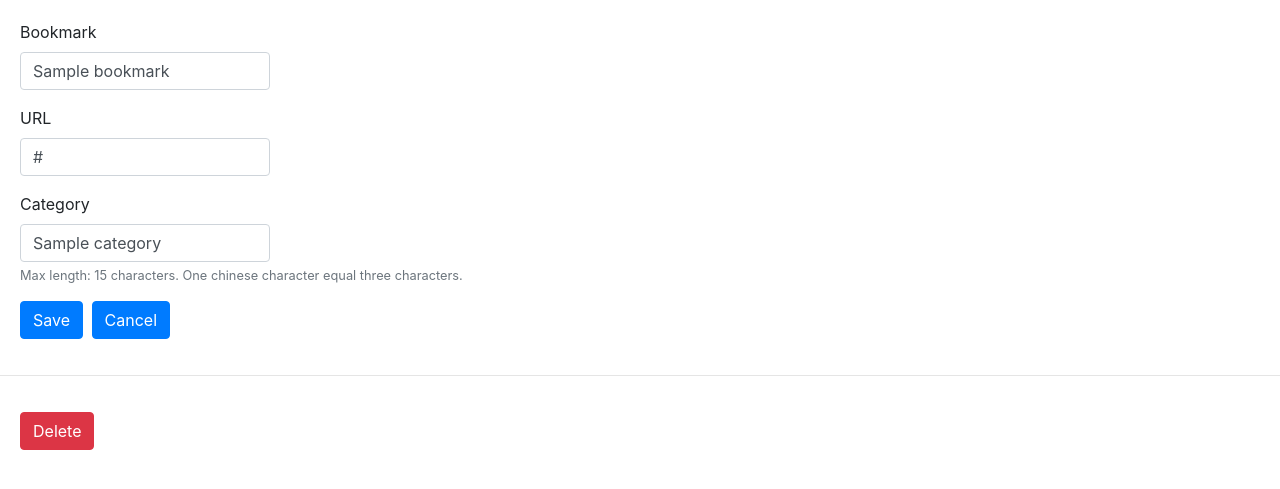
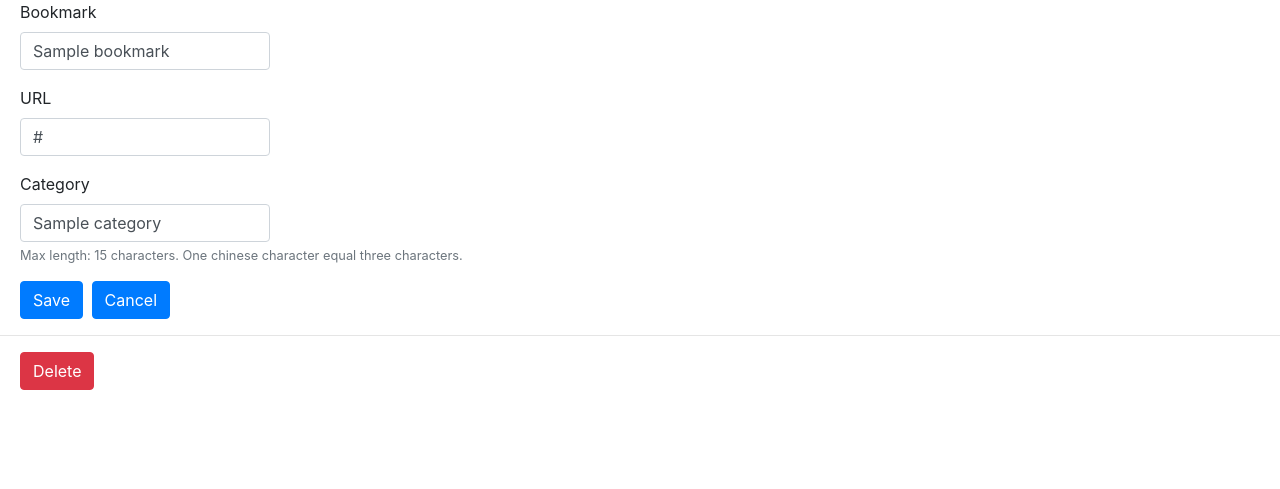
Before and after one commit to sunshineplan/MyBookmarks-old, a Flask app: template MyBookmarks/templates/bookmark/bookmark.html in a window 1280 px wide. Shown: the part 175-664 px from the top of the page. Run offline with Flask 2, Linux system fonts and the light colour scheme; the template is opened without the code that fills it: most values are stand-ins (such as "Sample title", 1, 10 or a date in 2020); parts of the project's set-up code (start-up, migrations or seed data) failed here and were passed over; some libraries are stand-ins or nearby versions.

Commit message:
Update css style

```diff
--- a/MyBookmarks/static/style.css
+++ b/MyBookmarks/static/style.css
@@ -109,7 +109,7 @@ td {
 }
 
 form {
-    padding: 20px;
+    padding: 0 20px;
 }
 
 .form-control {
--- a/MyBookmarks/templates/base.html
+++ b/MyBookmarks/templates/base.html
@@ -31,7 +31,7 @@
 </nav>
 {% endif %}
 <div class='content' {% if g.user %}style='padding-left: 250px;'{% endif %}>
-  <header {% if g.user %}style='padding-left: 12px;'{% endif %}>
+  <header {% if g.user %}style='padding-left: 20px;'{% endif %}>
   {% block header %}{% endblock %}
   </header>
   {% for message in get_flashed_messages() %}
```
